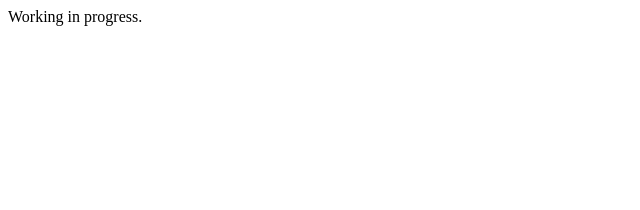
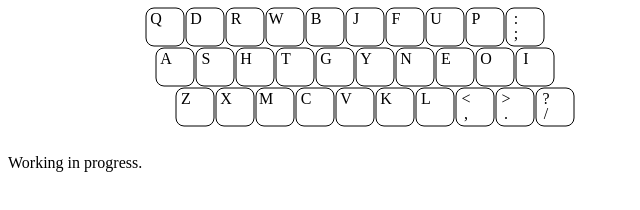
Before and after one commit to CamaleH/workman_fly, a website built with Vite: page index.html in a window 1280 px wide. Shown: the whole page, without its empty margins (0-640 px from the left). Built offline with nearby package versions, Linux system fonts and the light colour scheme.

Commit message:
use vite. Add a simple keyboard template.

```diff
--- a/public/index.html
+++ b/index.html
@@ -7,7 +7,7 @@
 </head>
 <body>
   <!-- Your content here -->
-  <scripts src="main.js"></scripts>
   Working in progress.
+  <script type="module" src="/src/main.ts"></script>
 </body>
 </html>
--- a/public/style.css
+++ b/public/style.css
@@ -0,0 +1,7 @@
+.default-key {
+  fill: white;
+  stroke: black;
+  stroke-width: 1;
+  height: 38px;
+  width: 38px;
+}
--- a/src/components/keyboard_frame.ts
+++ b/src/components/keyboard_frame.ts
@@ -1,11 +1,16 @@
-function std_keyconfig() {
+export type KeyConfig = {
+  text1: string;
+  text2: string;
+};
+
+export function std_keyconfig(): KeyConfig[] {
   const T1 = ["Q", "D", "R", "W", "B", "J", "F", "U", "P", ":",
-              "A", "S", "H", "T", "G", "Y", "N", "E", "O", "I",
-              "Z", "X", "M", "C", "V", "K", "L", "<", ">", "?"];
+    "A", "S", "H", "T", "G", "Y", "N", "E", "O", "I",
+    "Z", "X", "M", "C", "V", "K", "L", "<", ">", "?"];
   const T2 = [" ", " ", " ", " ", " ", " ", " ", " ", " ", ";",
-              " ", " ", " ", " ", " ", " ", " ", " ", " ", " ",
-              " ", " ", " ", " ", " ", " ", " ", ",", ".", "/"];
-  const configs = [];
+    " ", " ", " ", " ", " ", " ", " ", " ", " ", " ",
+    " ", " ", " ", " ", " ", " ", " ", ",", ".", "/"];
+  const configs: KeyConfig[] = [];
   for (let i = 0; i < 30; i++) {
     const config = { text1: T1[i], text2: T2[i] };
     configs.push(config);
@@ -13,7 +18,7 @@ function std_keyconfig() {
   return configs;
 }
 
-function createKeyBoard(keyconfig) {
+export function createKeyBoard(keyconfig: KeyConfig[]): SVGSVGElement{
   const svgNS = "http://www.w3.org/2000/svg"
   const top = document.createElementNS(svgNS, "svg");
   top.setAttribute("x", "0");
@@ -26,40 +31,40 @@ function createKeyBoard(keyconfig) {
   let y = 0;
   for (let i = 0; i < 30; i++) {
     const key = document.createElementNS(svgNS, "rect");
-    key.setAttribute("x", x);
-    key.setAttribute("y", y);
-    key.setAttribute("width", "38");
-    key.setAttribute("height", "38");
+    key.setAttribute("x", x.toString());
+    key.setAttribute("y", y.toString());
+    key.setAttribute("rx", "8");
+    key.setAttribute("ry", "8");
+    key.classList.add("default-key");
     top.appendChild(key);
 
     const text1 = document.createElementNS(svgNS, "text");
-    text1.setAttribute("x", (x+10));
-    text1.setAttribute("y", (y+12));
-    text2.setAttribute("text-anchor", "middle");
-    text2.setAttribute("dominant-baseline", "middle");
-    text2.setAttribute("direction", "ltr");
-    text2.textContent = keyconfig[i].text1;
-    top.appendChild(key);
+    text1.setAttribute("x", (x + 10).toString());
+    text1.setAttribute("y", (y + 12).toString());
+    text1.setAttribute("text-anchor", "middle");
+    text1.setAttribute("dominant-baseline", "middle");
+    text1.setAttribute("direction", "ltr");
+    text1.textContent = keyconfig[i].text1;
+    top.appendChild(text1);
 
-    const text1 = document.createElementNS(svgNS, "text");
-    text1.setAttribute("x", (x+10));
-    text1.setAttribute("y", (y+27));
+    const text2 = document.createElementNS(svgNS, "text");
+    text2.setAttribute("x", (x + 10).toString());
+    text2.setAttribute("y", (y + 27).toString());
     text2.setAttribute("text-anchor", "middle");
     text2.setAttribute("dominant-baseline", "middle");
     text2.setAttribute("direction", "ltr");
     text2.textContent = keyconfig[i].text2;
-    top.appendChild(key);
+    top.appendChild(text2);
 
-    if(i==9) {
+    if (i == 9) {
       x = 10;
       y = 40;
-    } else if(i==19) {
+    } else if (i == 19) {
       x = 30;
       y = 80;
     } else {
       x += 40;
     }
   }
-
-
+  return top;
 }
--- a/src/main.ts
+++ b/src/main.ts
@@ -3,3 +3,10 @@
 // async function work() {
 //   let frequence = await frequencePromise;
 // }
+import { std_keyconfig, createKeyBoard } from './components/keyboard_frame.ts'
+
+const std_keyboard = createKeyBoard(std_keyconfig());
+
+document.body.append(std_keyboard);
+
+console.log("from typescript");
--- a/tsconfig.json
+++ b/tsconfig.json
@@ -6,7 +6,9 @@
     "rootDir": "src",
     "strict": true,
     "esModuleInterop": true,
-    "forceConsistentCasingInFileNames": true
+    "forceConsistentCasingInFileNames": true,
+    "strictNullChecks": true,
+    "allowImportingTsExtensions": true
   },
   "include": ["src/*"]
 }
--- /dev/null
+++ b/vite.config.ts
@@ -0,0 +1,7 @@
+import { defineConfig } from 'vite';
+
+export default defineConfig({
+  build: {
+    outDir: 'dist',
+  },
+});
```
Also changed, not shown: package.json (+6 -3 lines), public/frequence.json (+1 -1 lines), 1 other file.
